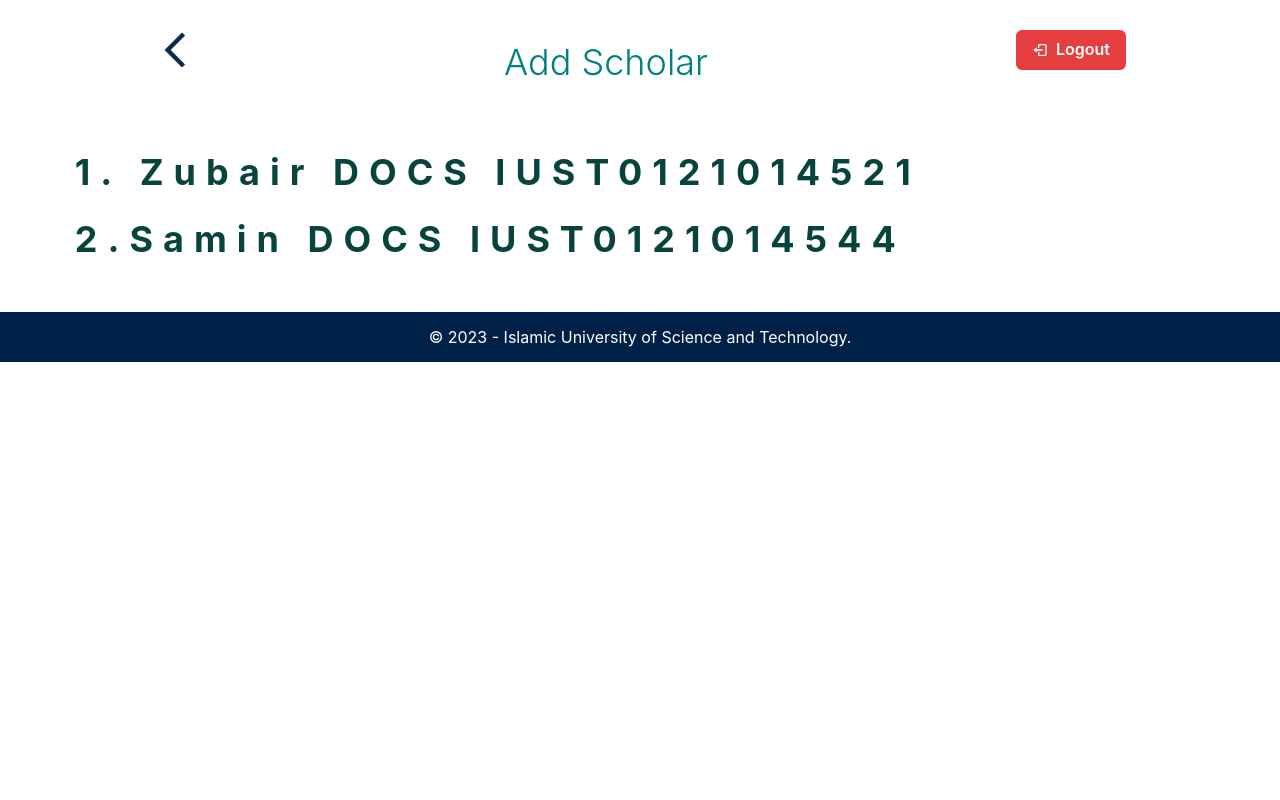
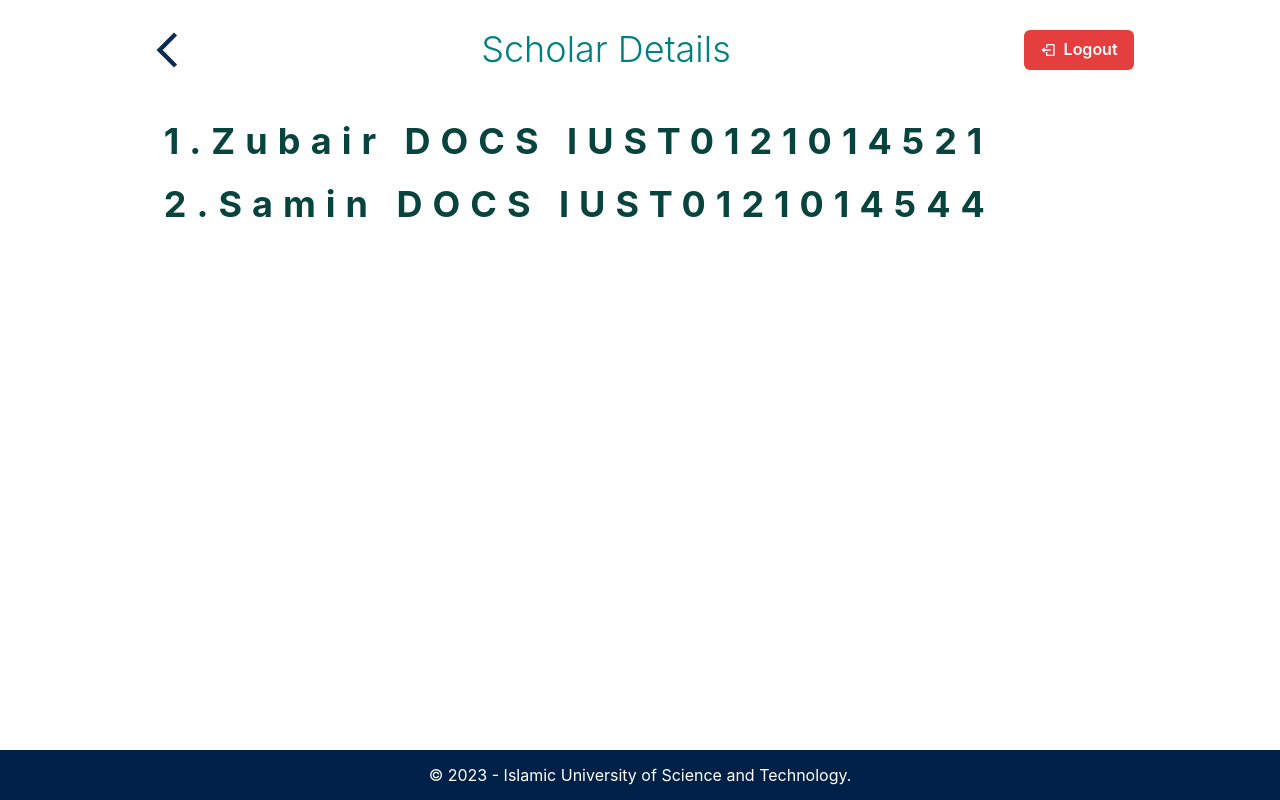
Before and after one commit to UmmarHamid/iust-scholars-portal, a Next.js app: page /office/scholardetails in a window 1280 px wide. Built offline with nearby package versions, Linux system fonts and the light colour scheme.

Commit message:
refactor

```diff
--- a/pages/office/index.tsx
+++ b/pages/office/index.tsx
@@ -70,13 +70,13 @@
         height={'calc(100vh - 150px)'}
         padding={'5%'}
       >
-        <LinkStyled href='/office/addScholar'>
+        <LinkStyled href='/office/addscholar'>
           <StyledIcon> {<BiUserPlus />} </StyledIcon>
           <Heading as={'h2'} color={'teal'} paddingTop={'2%'} fontWeight={300}>
             Add Scholar
           </Heading>
         </LinkStyled>
-        <LinkStyled href='/'>
+        <LinkStyled href='/office/scholardetails'>
           <StyledIcon> {<PiUserListFill />} </StyledIcon>
           <Heading as={'h2'} color={'teal'} paddingTop={'2%'} fontWeight={300}>
             Scholars Details
--- a/pages/office/scholardetails/index.tsx
+++ b/pages/office/scholardetails/index.tsx
@@ -10,9 +10,8 @@
   color: #0c2b50;
 `;
 const StyledFooter = styled.footer`
-  left: 0;
   bottom: 0;
-  position: relative;
+  position: fixed;
   width: 100%;
   background-color: #002147;
   color: #fff;
@@ -23,7 +22,7 @@
   return (
     <>
       <Head>
-        <title>Add Scholar</title>
+        <title>Scholar Details</title>
       </Head>
       <Box
         display={'flex'}
@@ -34,21 +33,21 @@
         <Link href='/office'>
           <StyledIcon>{<MdArrowBackIosNew />}</StyledIcon>
         </Link>
-        <Heading as={'h2'} color={'teal'} paddingTop={'2%'} fontWeight={300}>
-          Add Scholar
+        <Heading as={'h2'} color={'teal'} fontWeight={300}>
+          Scholar Details
         </Heading>
         <Button colorScheme='red' leftIcon={<BiLogOut />}>
           Logout
         </Button>
       </Box>
-      <Box margin={'4%'}>
+      <Container maxW='5xl'>
         <Heading
           margin={'2%'}
           as={'h6'}
           color={'#07443E'}
           letterSpacing={'10px'}
         >
-          1. Zubair DOCS IUST0121014521
+          1.Zubair DOCS IUST0121014521
         </Heading>
         <Heading
           margin={'2%'}
@@ -58,7 +57,7 @@
         >
           2.Samin DOCS IUST0121014544
         </Heading>
-      </Box>
+      </Container>
       <StyledFooter>
         © 2023 - Islamic University of Science and Technology.
       </StyledFooter>
```
